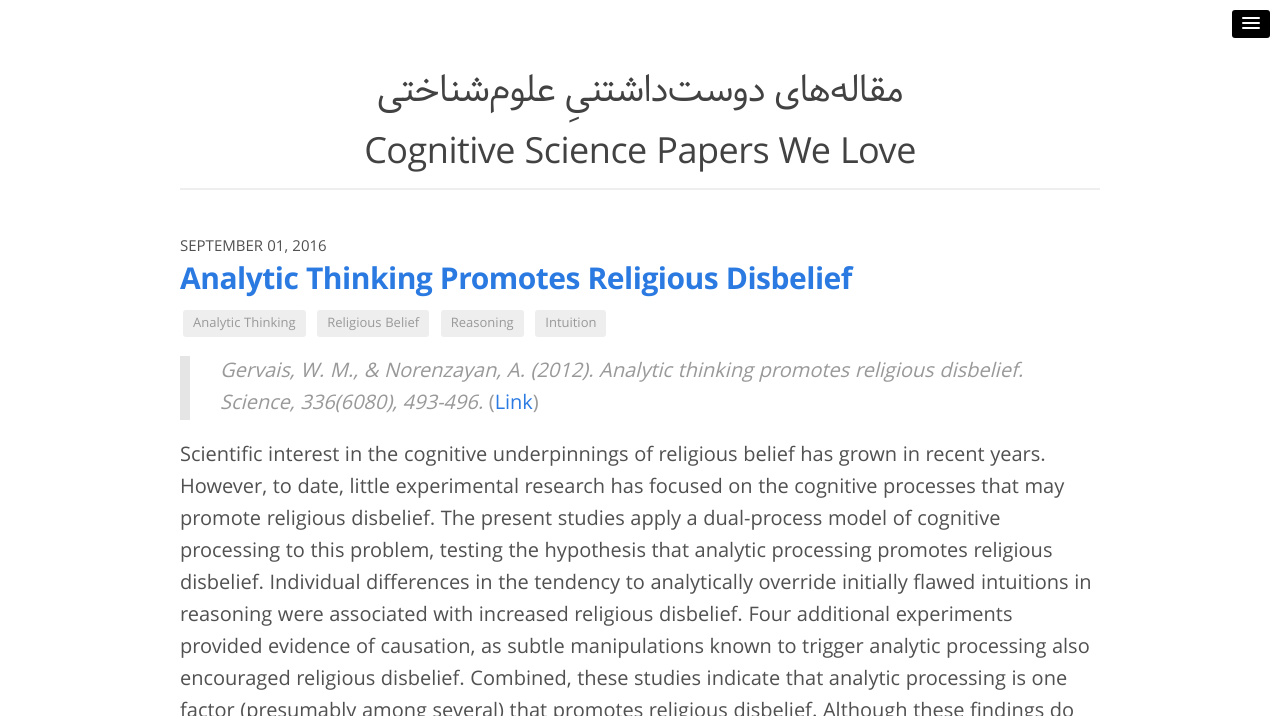
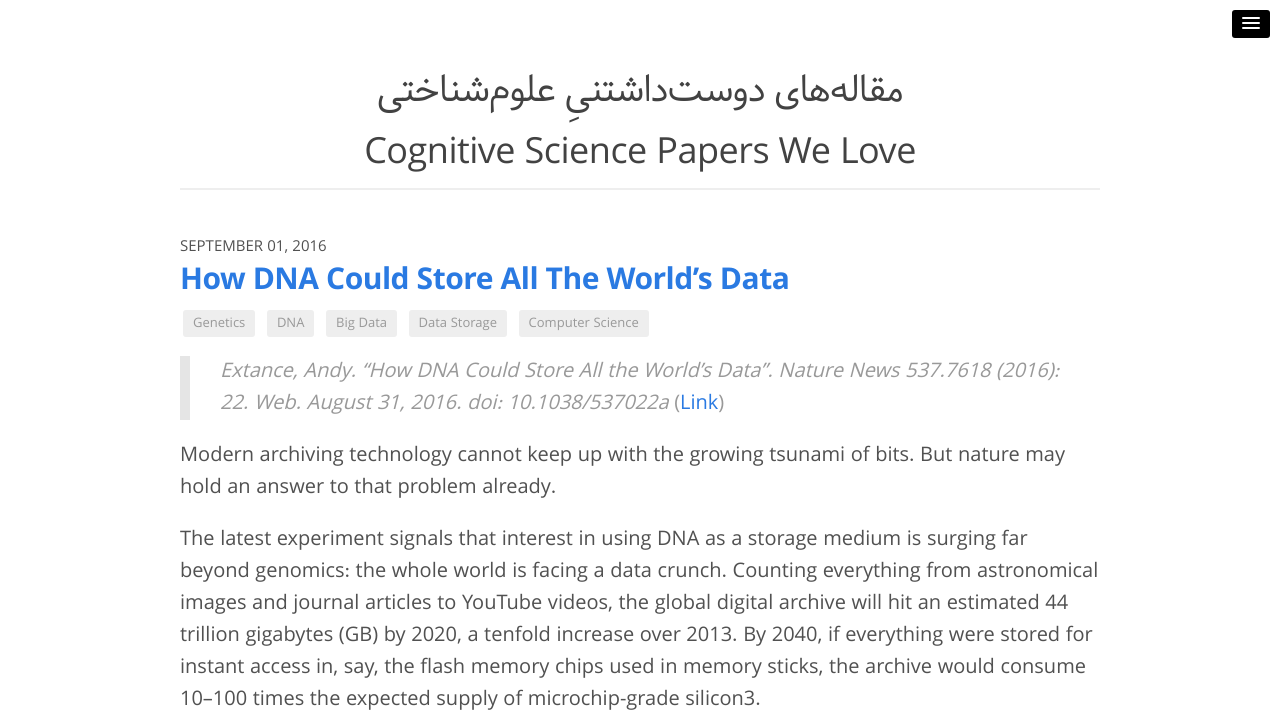
Before and after one commit to morteza/cog.onto.ir, a Jekyll site: the page built from index.html, in a window 1280 px wide. Shown: the top 716 px of the page. Built offline with Jekyll 4.4.1, drawn with Linux system fonts in a browser that asks for light colours; nearby versions of some CDN libraries; some of the changed text lies outside the part shown; grey boxes are pictures that could not be loaded.

Commit message:
Add DNA-based storage article from Nature.

```diff
--- /dev/null
+++ b/_posts/2016-09-02-extance_2016.md
@@ -0,0 +1,29 @@
+---
+title: 'How DNA Could Store All The World’s Data'
+title_fa:
+layout: post_en
+date: '2016-09-01'
+date_fa:
+categories: article
+link: http://www.nature.com/news/how-dna-could-store-all-the-world-s-data-1.20496
+doi: 10.1038/537022a
+tags:
+  - Genetics
+  - DNA
+  - Big Data
+  - Data Storage
+  - Computer Science
+---
+
+> *Extance, Andy. "How DNA Could Store All the World’s Data". Nature News 537.7618 (2016): 22. Web. August 31, 2016. doi: 10.1038/537022a* ([Link](http://www.nature.com/polopoly_fs/1.20496!/menu/main/topColumns/topLeftColumn/pdf/537022a.pdf))
+
+Modern archiving technology cannot keep up with the growing tsunami of bits. But nature may hold an answer to that problem already.
+
+The latest experiment signals that interest in using DNA as a storage medium is surging far beyond genomics: the whole world is facing a data crunch. Counting everything from astronomical images and journal articles to YouTube videos, the global digital archive will hit an estimated 44 trillion gigabytes (GB) by 2020, a tenfold increase over 2013. By 2040, if everything were stored for instant access in, say, the flash memory chips used in memory sticks, the archive would consume 10–100 times the expected supply of microchip-grade silicon3.
+
+<figure>
+  <img src="http://www.nature.com/polopoly_fs/7.38671.1472212698!/image/DNA_storage_graphic_WEB_2.jpg_gen/derivatives/landscape_630/DNA_storage_graphic_WEB_2.jpg" alt="Storage Limits Comparison">
+  <figcaption>
+    Storage Limits - Estimates based on bacterial genetics suggest that digital DNA could one day rival or exceed today’s storage technology. Copyright &copy; 2016, Nature Publishing Group.
+  </figcaption>
+</figure>
--- a/css/main.scss
+++ b/css/main.scss
@@ -101,6 +101,19 @@ a.farsi.continue:hover, a.english.continue:hover {
   transform: rotate(180deg);
 }
 
+figure img {
+  text-align: center;
+  display: block;
+  margin-left: auto;
+  margin-right: auto;
+}
+figure figcaption {
+  text-align: center;
+  font-style: italic;
+  font-size: smaller;
+  text-indent: 0;
+}
+
 // Minima also includes a mixin for defining media queries.
 // Use media queries like this:
 // @include media-query($on-palm) {
```
